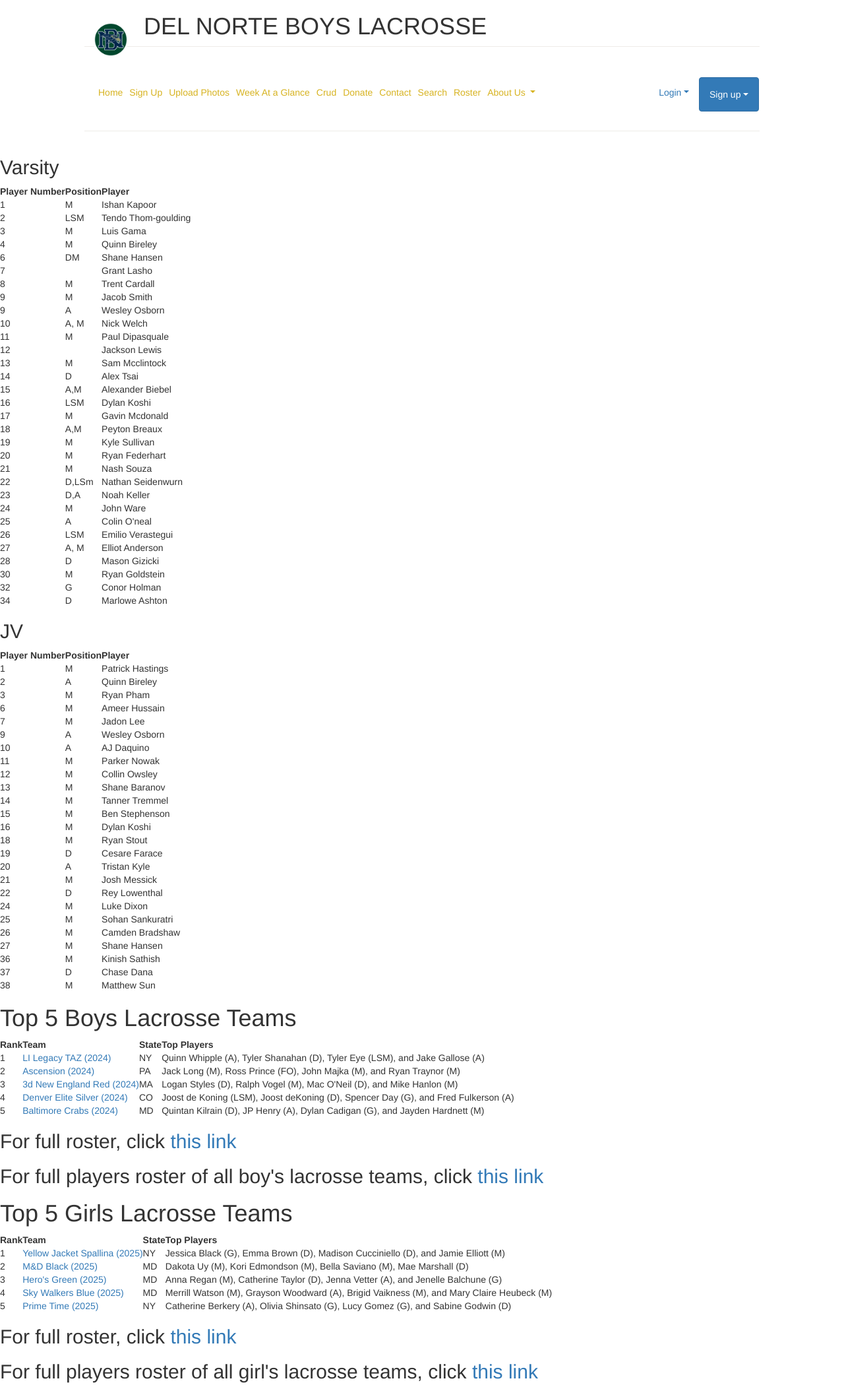
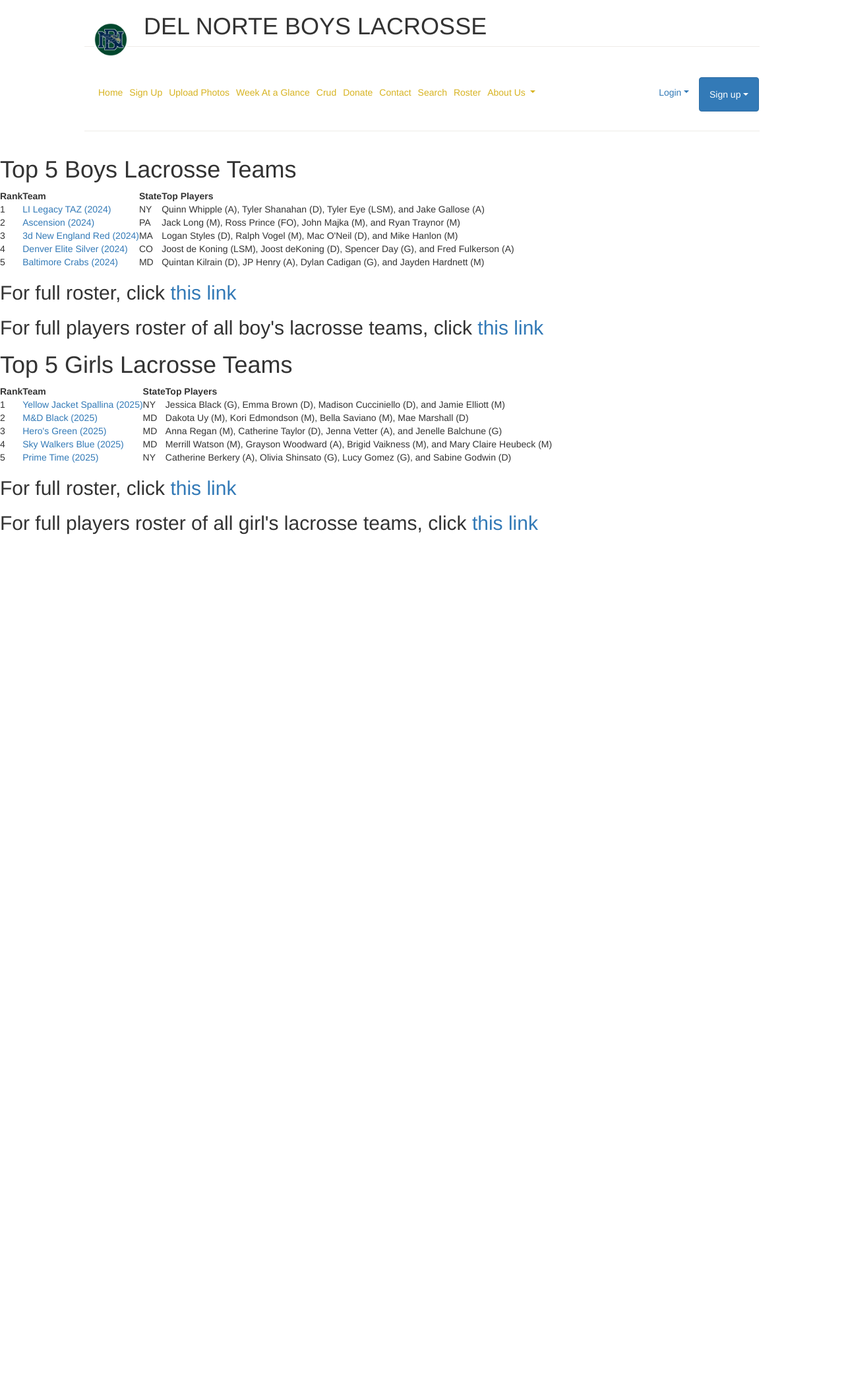
Before and after one commit to nighthawkcoders/lax, a Flask app: page /crud/roster/ in a window 1280 px wide. Shown: the whole page at 66% size. After the commit the page ends 810 px from the top, so only its background shows below. Run offline with Flask 2, Linux system fonts and the light colour scheme; some libraries are stand-ins or nearby versions.

Commit message:
Revert "roster completed"
This reverts commit a2c69219aa46a94d02368d19c6033db2164e30d7.

```diff
--- a/templates/roster.html
+++ b/templates/roster.html
@@ -8,305 +8,6 @@
 </head>
 {% block body %}
 <body>
-
-<h2>Varsity</h2>
-<table>
-    <tr>
-        <th>Player Number</th>
-        <th>Position</th>
-        <th>Player</th>
-    </tr>
-    <tr>
-        <td>1</td>
-        <td>M</td>
-        <td>Ishan Kapoor</td>
-    </tr>
-    <tr>
-        <td>2</td>
-        <td>LSM</td>
-        <td>Tendo Thom-goulding</td>
-    </tr>
-    <tr>
-        <td>3</td>
-        <td>M</td>
-        <td>Luis Gama</td>
-    </tr>
-    <tr>
-        <td>4</td>
-        <td>M</td>
-        <td>Quinn Bireley</td>
-    </tr>
-    <tr>
-        <td>6</td>
-        <td>DM</td>
-        <td>Shane Hansen</td>
-    </tr>
-    <tr>
-        <td>7</td>
-        <td> </td>
-        <td>Grant Lasho</td>
-    </tr>
-    <tr>
-        <td>8</td>
-        <td>M</td>
-        <td>Trent Cardall</td>
-    </tr>
-    <tr>
-        <td>9</td>
-        <td>M</td>
-        <td>Jacob Smith</td>
-    </tr>
-    <tr>
-        <td>9</td>
-        <td>A</td>
-        <td>Wesley Osborn</td>
-    </tr>
-    <tr>
-        <td>10</td>
-        <td>A, M</td>
-        <td>Nick Welch</td>
-    </tr>
-    <tr>
-        <td>11</td>
-        <td>M</td>
-        <td>Paul Dipasquale</td>
-    </tr>
-    <tr>
-        <td>12</td>
-        <td> </td>
-        <td>Jackson Lewis</td>
-    </tr>
-    <tr>
-        <td>13</td>
-        <td>M</td>
-        <td>Sam Mcclintock</td>
-    </tr>
-    <tr>
-        <td>14</td>
-        <td>D</td>
-        <td>Alex Tsai</td>
-    </tr>
-    <tr>
-        <td>15</td>
-        <td>A,M</td>
-        <td>Alexander Biebel</td>
-    </tr>
-    <tr>
-        <td>16</td>
-        <td>LSM</td>
-        <td>Dylan Koshi</td>
-    </tr>
-    <tr>
-        <td>17</td>
-        <td>M</td>
-        <td>Gavin Mcdonald</td>
-    </tr>
-    <tr>
-        <td>18</td>
-        <td>A,M</td>
-        <td>Peyton Breaux</td>
-    </tr>
-    <tr>
-        <td>19</td>
-        <td>M</td>
-        <td>Kyle Sullivan</td>
-    </tr>
-    <tr>
-        <td>20</td>
-        <td>M</td>
-        <td>Ryan Federhart</td>
-    </tr>
-    <tr>
-        <td>21</td>
-        <td>M</td>
-        <td>Nash Souza</td>
-    </tr>
-    <tr>
-        <td>22</td>
-        <td>D,LSm</td>
-        <td>Nathan Seidenwurn</td>
-    </tr>
-    <tr>
-        <td>23</td>
-        <td>D,A</td>
-        <td>Noah Keller</td>
-    </tr>
-    <tr>
-        <td>24</td>
-        <td>M</td>
-        <td>John Ware</td>
-    </tr>
-    <tr>
-        <td>25</td>
-        <td>A</td>
-        <td>Colin O'neal</td>
-    </tr>
-    <tr>
-        <td>26</td>
-        <td>LSM</td>
-        <td>Emilio Verastegui</td>
-    </tr>
-    <tr>
-        <td>27</td>
-        <td>A, M</td>
-        <td>Elliot Anderson</td>
-    </tr>
-    <tr>
-        <td>28</td>
-        <td>D</td>
-        <td>Mason Gizicki</td>
-    </tr>
-    <tr>
-        <td>30</td>
-        <td>M</td>
-        <td>Ryan Goldstein</td>
-    </tr>
-    <tr>
-        <td>32</td>
-        <td>G</td>
-        <td>Conor Holman</td>
-    </tr>
-    <tr>
-        <td>34</td>
-        <td>D</td>
-        <td>Marlowe Ashton</td>
-    </tr>
-</table>
-
-
-<h2>JV</h2>
-<table>
-    <tr>
-        <th>Player Number</th>
-        <th>Position</th>
-        <th>Player</th>
-    </tr>
-    <tr>
-        <td>1</td>
-        <td>M</td>
-        <td>Patrick Hastings</td>
-    </tr>
-    <tr>
-        <td>2</td>
-        <td>A</td>
-        <td>Quinn Bireley</td>
-    </tr>
-    <tr>
-        <td>3</td>
-        <td>M</td>
-        <td>Ryan Pham</td>
-    </tr>
-    <tr>
-        <td>6</td>
-        <td>M</td>
-        <td>Ameer Hussain</td>
-    </tr>
-    <tr>
-        <td>7</td>
-        <td>M</td>
-        <td>Jadon Lee</td>
-    </tr>
-    <tr>
-        <td>9</td>
-        <td>A</td>
-        <td>Wesley Osborn</td>
-    </tr>
-    <tr>
-        <td>10</td>
-        <td>A</td>
-        <td>AJ Daquino</td>
-    </tr>
-    <tr>
-        <td>11</td>
-        <td>M</td>
-        <td>Parker Nowak</td>
-    </tr>
-    <tr>
-        <td>12</td>
-        <td>M</td>
-        <td>Collin Owsley</td>
-    </tr>
-    <tr>
-        <td>13</td>
-        <td>M</td>
-        <td>Shane Baranov</td>
-    </tr>
-    <tr>
-        <td>14</td>
-        <td>M</td>
-        <td>Tanner Tremmel</td>
-    </tr>
-    <tr>
-        <td>15</td>
-        <td>M</td>
-        <td>Ben Stephenson</td>
-    </tr>
-    <tr>
-        <td>16</td>
-        <td>M</td>
-        <td>Dylan Koshi</td>
-    </tr>
-    <tr>
-        <td>18</td>
-        <td>M</td>
-        <td>Ryan Stout</td>
-    </tr>
-    <tr>
-        <td>19</td>
-        <td>D</td>
-        <td>Cesare Farace</td>
-    </tr>
-    <tr>
-        <td>20</td>
-        <td>A</td>
-        <td>Tristan Kyle</td>
-    </tr>
-    <tr>
-        <td>21</td>
-        <td>M</td>
-        <td>Josh Messick</td>
-    </tr>
-    <tr>
-        <td>22</td>
-        <td>D</td>
-        <td>Rey Lowenthal</td>
-    </tr>
-    <tr>
-        <td>24</td>
-        <td>M</td>
-        <td>Luke Dixon</td>
-    </tr>
-    <tr>
-        <td>25</td>
-        <td>M</td>
-        <td>Sohan Sankuratri</td>
-    </tr>
-    <tr>
-        <td>26</td>
-        <td>M</td>
-        <td>Camden Bradshaw</td>
-    </tr>
-    <tr>
-        <td>27</td>
-        <td>M</td>
-        <td>Shane Hansen</td>
-    </tr>
-    <tr>
-        <td>36</td>
-        <td>M</td>
-        <td>Kinish Sathish</td>
-    </tr>
-    <tr>
-        <td>37</td>
-        <td>D</td>
-        <td>Chase Dana</td>
-    </tr>
-    <tr>
-        <td>38</td>
-        <td>M</td>
-        <td>Matthew Sun</td>
-    </tr>
-</table>
 
 <h1>Top 5 Boys Lacrosse Teams</h1>
 
```
